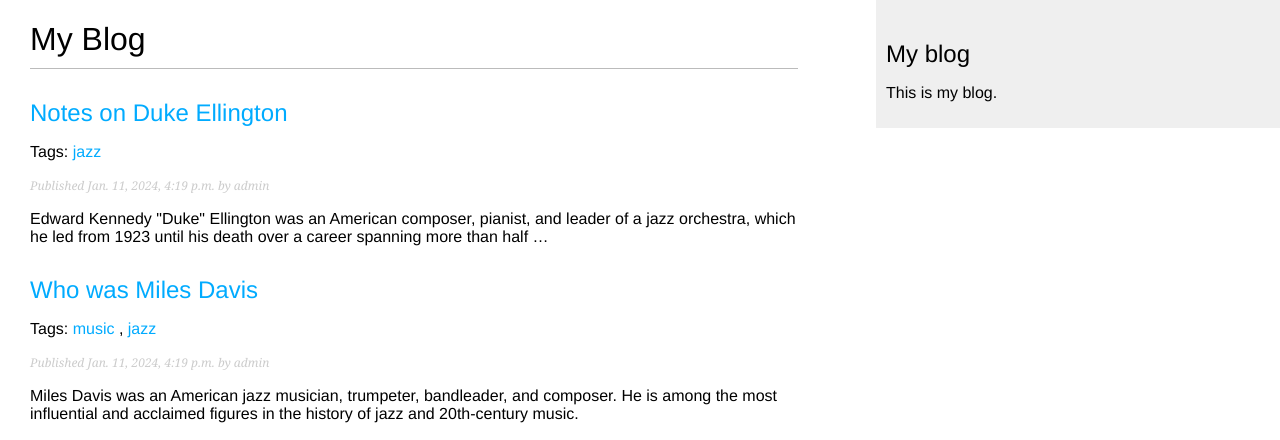
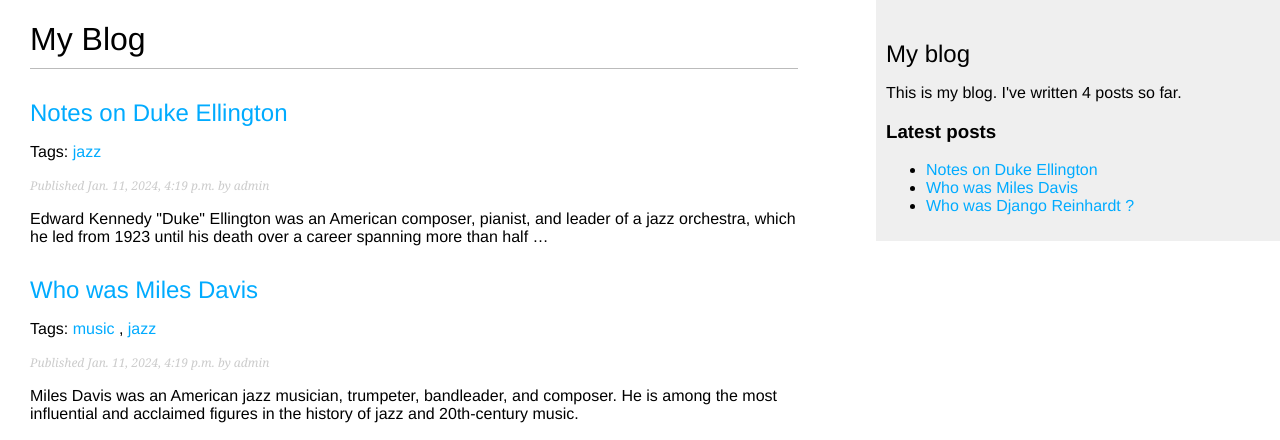
Before and after one commit to SlowFlo/Django-5-by-example, a Django app: page /blog/ in a window 1280 px wide. Shown: the top 440 px of the page. Run offline with Django 5.2, Linux system fonts and the light colour scheme; data comes from the database, SQL or seed files in the repository; both versions use the stored data as it was after the commit; parts of the project's set-up code (start-up, migrations or seed data) failed here and were passed over.

Commit message:
feat: add custom template tags for blog post count and latest posts
This commit introduces two template tags, 'total_posts' and 'show_latest_posts', to offer user-friendly blog navigation. The total blog post tag displays the total number of blog posts, and the latest posts tag displays the most recent posts on the sidebar.

```diff
--- a/mysite/blog/templates/blog/base.html
+++ b/mysite/blog/templates/blog/base.html
@@ -1,3 +1,4 @@
+{% load blog_tags %}
 {% load static %}
 
 <!DOCTYPE html>
@@ -13,7 +14,12 @@
     </div>
     <div id="sidebar">
         <h2>My blog</h2>
-        <p>This is my blog.</p>
+        <p>
+            This is my blog.
+            I've written {% total_posts %} posts so far.
+        </p>
+        <h3>Latest posts</h3>
+        {% show_latest_posts 3 %}
     </div>
 </body>
 </html>
--- /dev/null
+++ b/mysite/blog/templates/blog/post/latest_posts.html
@@ -0,0 +1,7 @@
+<ul>
+    {% for post in latest_posts %}
+    	<li>
+            <a href="{{ post.get_absolute_url }}">{{ post.title }}</a>
+        </li>
+    {% endfor %}
+</ul>
--- /dev/null
+++ b/mysite/blog/templatetags/blog_tags.py
@@ -0,0 +1,16 @@
+from django import template
+
+from blog.models import Post
+
+register = template.Library()
+
+
+@register.simple_tag  # (name="my_tag") to use the function with a different name inside templates
+def total_posts():
+    return Post.published.count()
+
+
+@register.inclusion_tag("blog/post/latest_posts.html")
+def show_latest_posts(count=5):
+    latest_posts = Post.published.order_by("-publish")[:count]
+    return {"latest_posts": latest_posts}
--- a/mysite/blog/views.py
+++ b/mysite/blog/views.py
@@ -60,10 +60,13 @@ def post_detail(request, year, month, day, post):
     # Form for users to comment
     form = CommentForm()
 
-    # List of similar posts
+    # List of similar posts (we could also use the similar_objects() taggit manager)
     # flat=True -> [1, 2, 3, ...] instead of [(1,), (2,), (3,) ...]
     post_tags_ids = post.tags.values_list("id", flat=True)
+
+    # The filter will return duplicates if a post has several tags that are in the current post ...
     similar_posts = Post.published.filter(tags__in=post_tags_ids).exclude(id=post.id)
+    # ... but the annotate use a GROUP BY and COUNT() count the number of same row
     similar_posts = similar_posts.annotate(same_tags=Count("tags")).order_by(
         "-same_tags", "-publish"
     )[:4]
```
Also changed, not shown: mysite/blog/templates/blog/post/list.html (line endings or trailing spaces), mysite/blog/templatetags/__init__.py (added), mysite/db.sqlite3.
